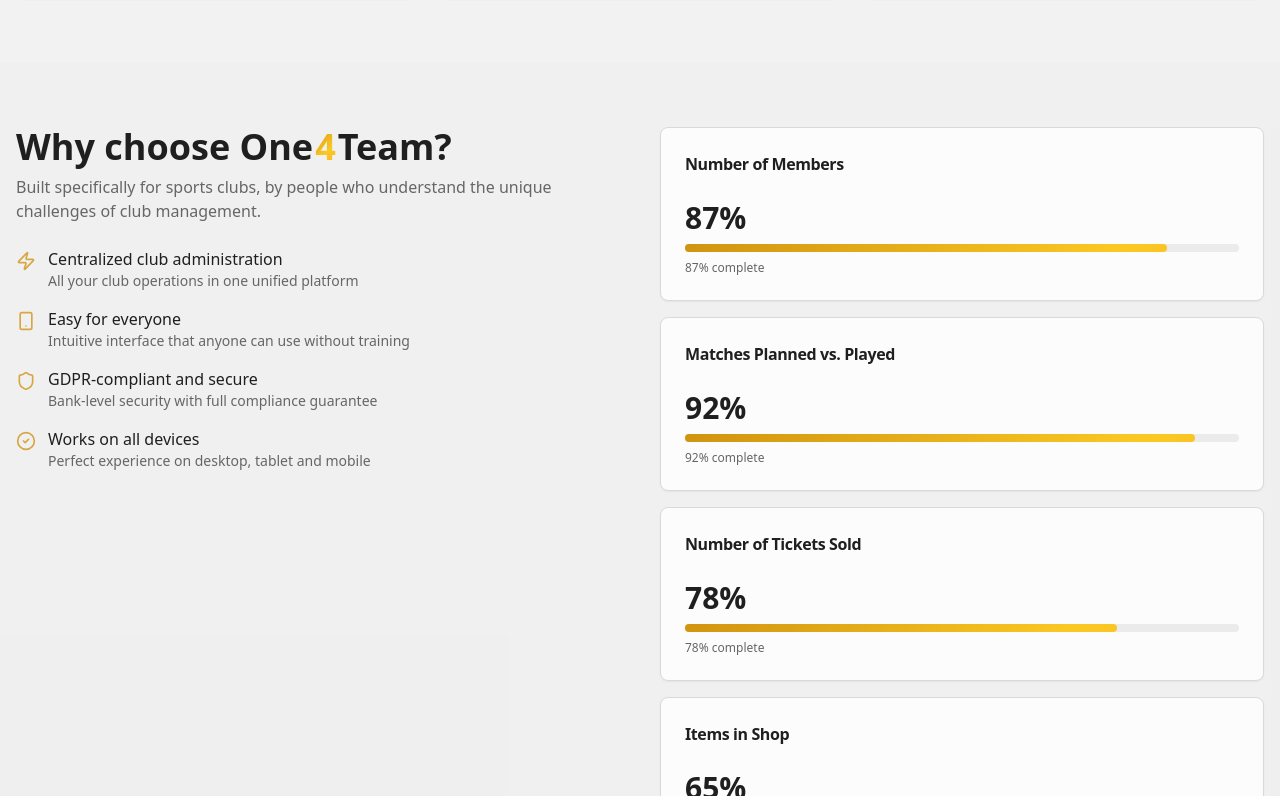
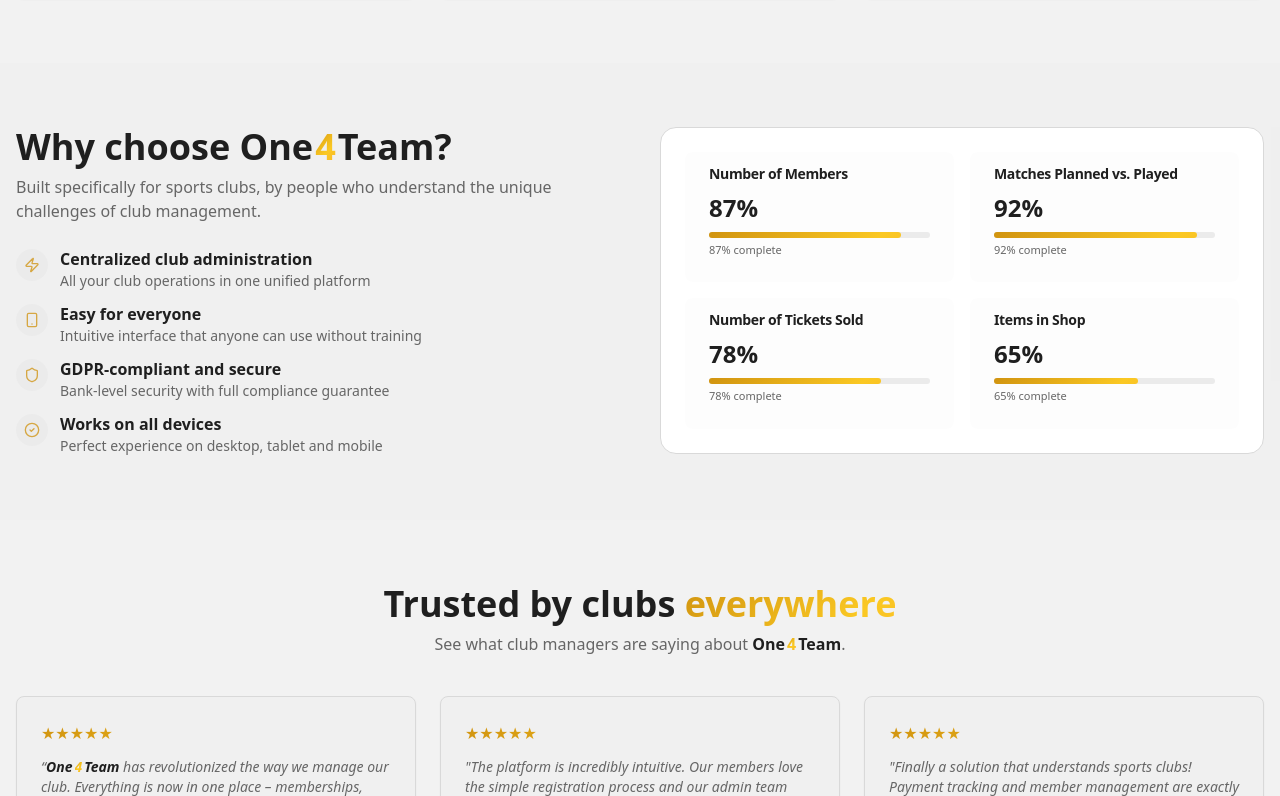
Before and after one commit to SPIGELAI1005/Cursor_One4Team, a React (Vite) app: page / in a window 1280 px wide. Shown: the part 1144-1940 px from the top of the page. Built offline with nearby package versions, Linux system fonts and the light colour scheme.

Commit message:
Optimize "Why choose One4Team?" section
Make the "Why choose One4Team?" section more compact, following the provided screenshot as a reference.

```diff
--- a/src/pages/Landing.tsx
+++ b/src/pages/Landing.tsx
@@ -159,7 +159,7 @@ const Landing = () => {
             <div>
               <h2 className="text-3xl md:text-4xl font-bold">Why choose <BrandName />?</h2>
               <p className="mt-2 text-muted-foreground">Built specifically for sports clubs, by people who understand the unique challenges of club management.</p>
-              <ul className="mt-6 space-y-4">
+              <ul className="mt-6 space-y-3">
                 {[
                   { title: 'Centralized club administration', desc: 'All your club operations in one unified platform', Icon: Zap },
                   { title: 'Easy for everyone', desc: 'Intuitive interface that anyone can use without training', Icon: Smartphone },
@@ -167,35 +167,39 @@ const Landing = () => {
                   { title: 'Works on all devices', desc: 'Perfect experience on desktop, tablet and mobile', Icon: CheckCircle2 },
                 ].map(({ title, desc, Icon }) => (
                   <li key={title} className="flex items-start gap-3">
-                    <Icon className="h-5 w-5 text-primary mt-1" />
+                    <span className="mt-0.5 grid h-8 w-8 place-items-center rounded-full bg-muted text-primary">
+                      <Icon className="h-4 w-4" />
+                    </span>
                     <div>
-                      <p className="font-medium">{title}</p>
-                      <p className="text-muted-foreground text-sm">{desc}</p>
+                      <p className="font-semibold text-base">{title}</p>
+                      <p className="text-muted-foreground text-sm leading-snug">{desc}</p>
                     </div>
                   </li>
                 ))}
               </ul>
             </div>
-            <div className="grid gap-4">
+            <div className="rounded-2xl border bg-card p-4 md:p-6">
+              <div className="grid gap-4 sm:grid-cols-2">
                 {[
                   { title: 'Number of Members', value: '87%' },
                   { title: 'Matches Planned vs. Played', value: '92%' },
                   { title: 'Number of Tickets Sold', value: '78%' },
                   { title: 'Items in Shop', value: '65%' },
                 ].map((m) => (
-                <Card key={m.title} className="bg-card/80">
-                  <CardHeader>
-                    <CardTitle className="text-base">{m.title}</CardTitle>
+                  <Card key={m.title} className="bg-muted/10 shadow-none border-none">
+                    <CardHeader className="pb-2 pt-3">
+                      <CardTitle className="text-sm font-semibold">{m.title}</CardTitle>
                     </CardHeader>
-                  <CardContent>
-                    <div className="text-3xl font-bold">{m.value}</div>
-                    <div className="mt-2 h-2 w-full rounded-full bg-muted">
-                      <div className="h-2 rounded-full gold-gradient-bg" style={{ width: m.value }} aria-hidden />
+                    <CardContent className="pt-0">
+                      <div className="text-2xl font-bold">{m.value}</div>
+                      <div className="mt-2 h-1.5 w-full rounded-full bg-muted">
+                        <div className="h-1.5 rounded-full gold-gradient-bg" style={{ width: m.value }} aria-hidden />
                       </div>
-                    <p className="mt-2 text-xs text-muted-foreground">{m.value} complete</p>
+                      <p className="mt-1 text-[11px] text-muted-foreground">{m.value} complete</p>
                     </CardContent>
                   </Card>
                 ))}
+              </div>
             </div>
           </div>
         </section>
```
Lines whose indentation alone changed are shown as unchanged.
